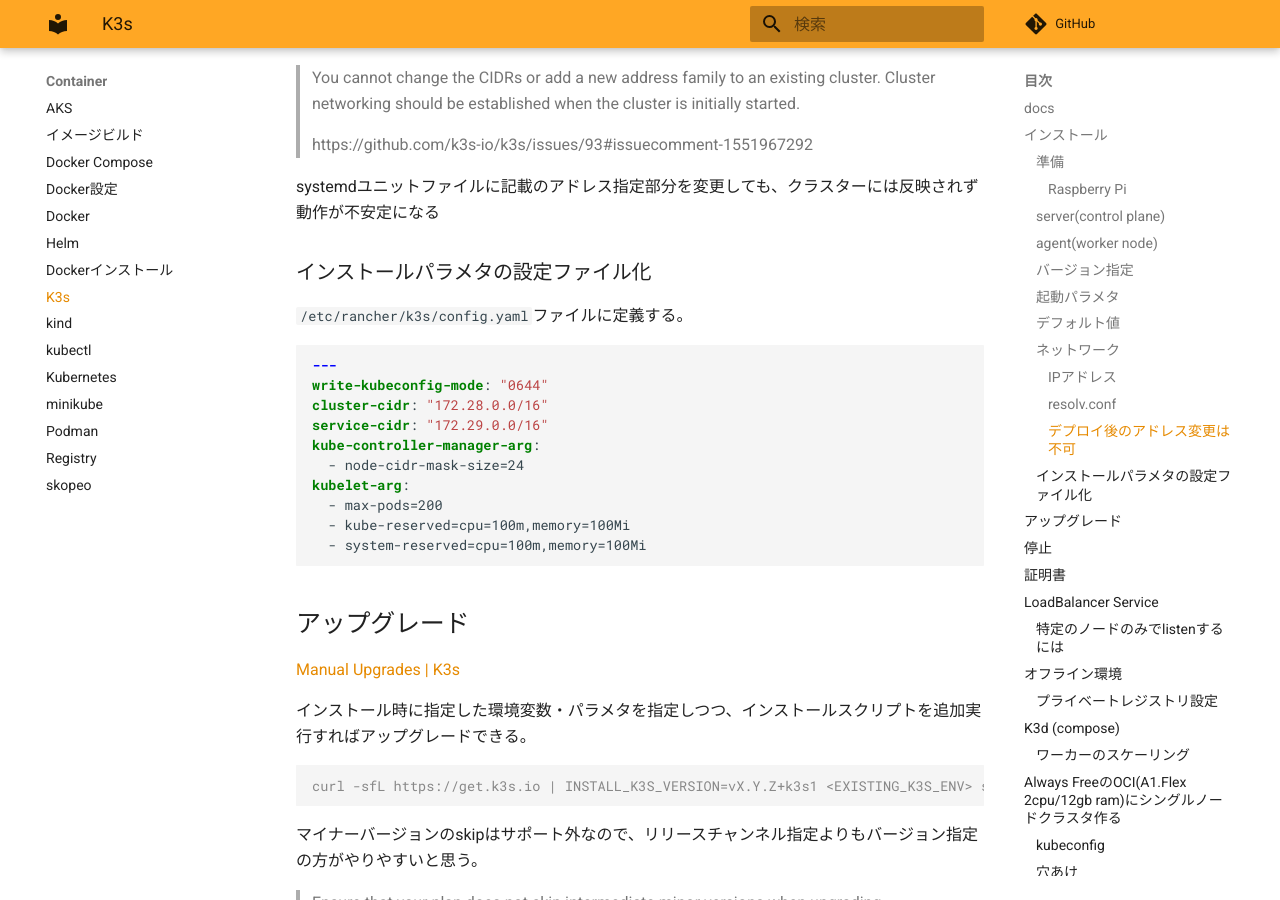
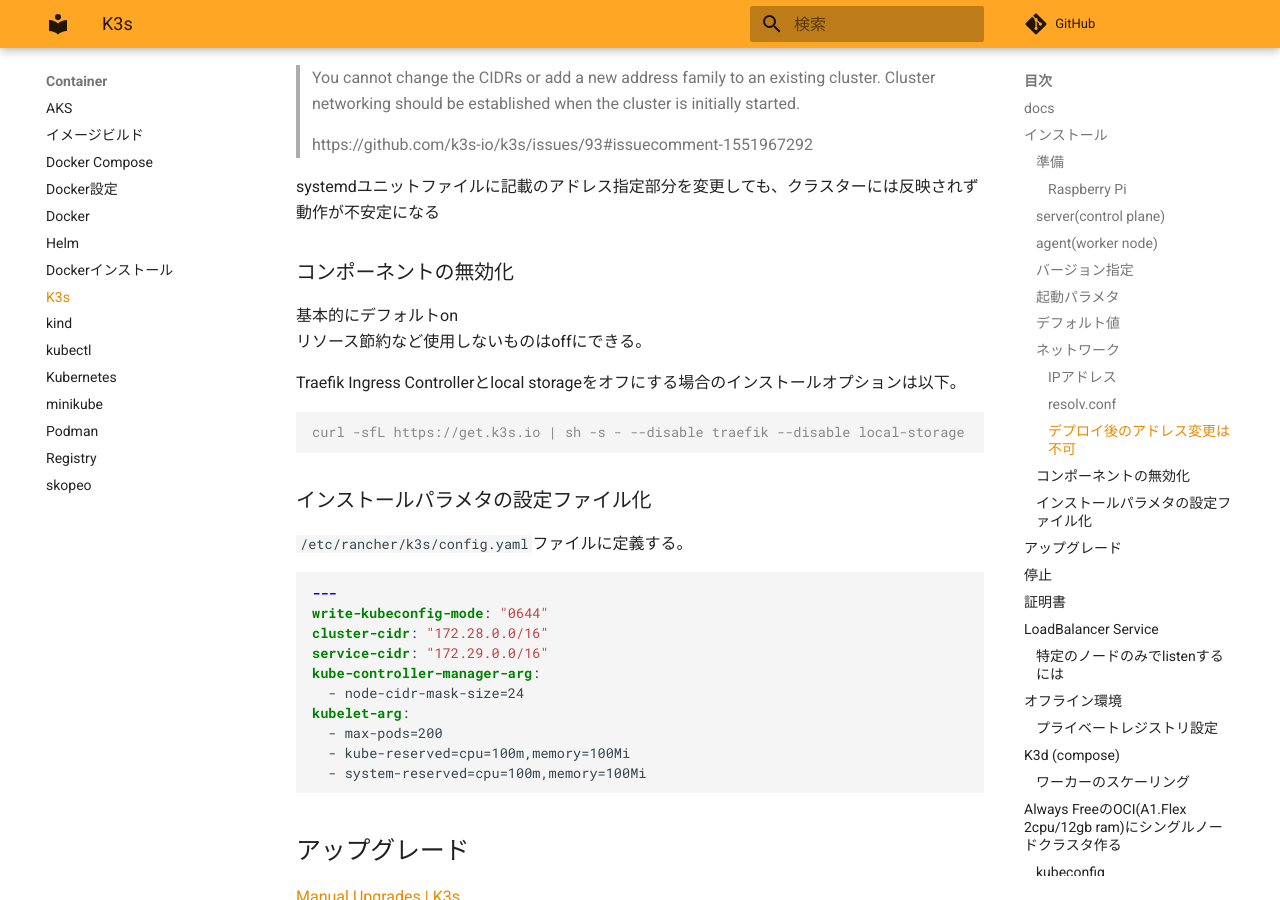
Before and after one commit to zaki-lknr/docs, an MkDocs documentation site: the page built from docs/Container/k3s.md, in a window 1280 px wide and 900 px high, scrolled down 2428 px. Built offline with MkDocs 1.6.1 and Material for MkDocs 9.7.7, drawn with Linux system fonts in a browser that asks for light colours; comment, search, counter and statistics services are not loaded.

Commit message:
add: container/k3s: コンポーネントの無効化

````diff
--- a/docs/Container/k3s.md
+++ b/docs/Container/k3s.md
@@ -102,6 +102,17 @@ $ curl -sfL https://get.k3s.io | sh -s - --write-kubeconfig-mode 644 --resolv-co
 > https://github.com/k3s-io/k3s/issues/93#issuecomment-1551967292
 
 systemdユニットファイルに記載のアドレス指定部分を変更しても、クラスターには反映されず動作が不安定になる
+
+### コンポーネントの無効化
+
+基本的にデフォルトon
+リソース節約など使用しないものはoffにできる。
+
+Traefik Ingress Controllerとlocal storageをオフにする場合のインストールオプションは以下。
+
+```console
+curl -sfL https://get.k3s.io | sh -s - --disable traefik --disable local-storage
+```
 
 ### インストールパラメタの設定ファイル化
 
````
